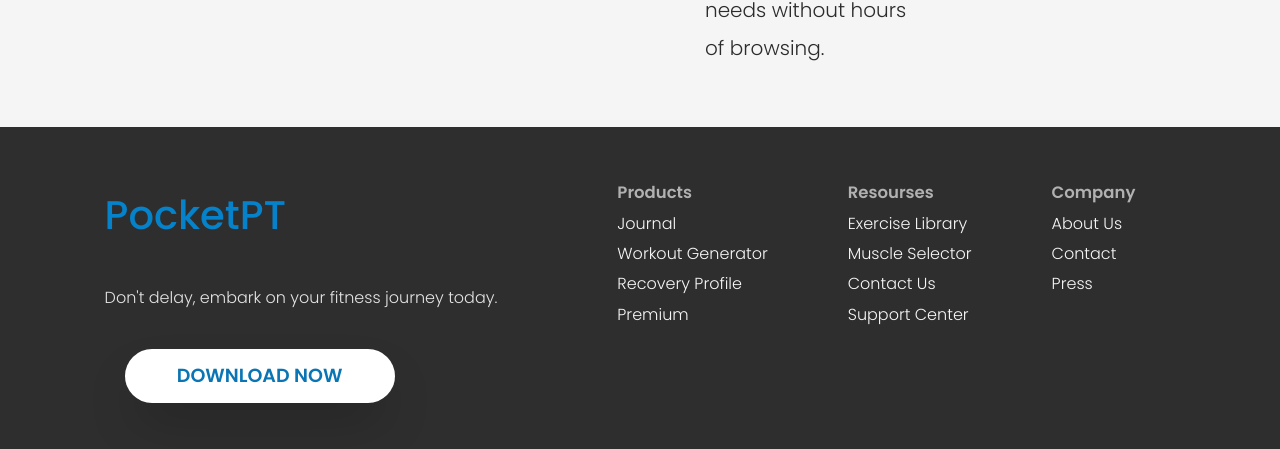
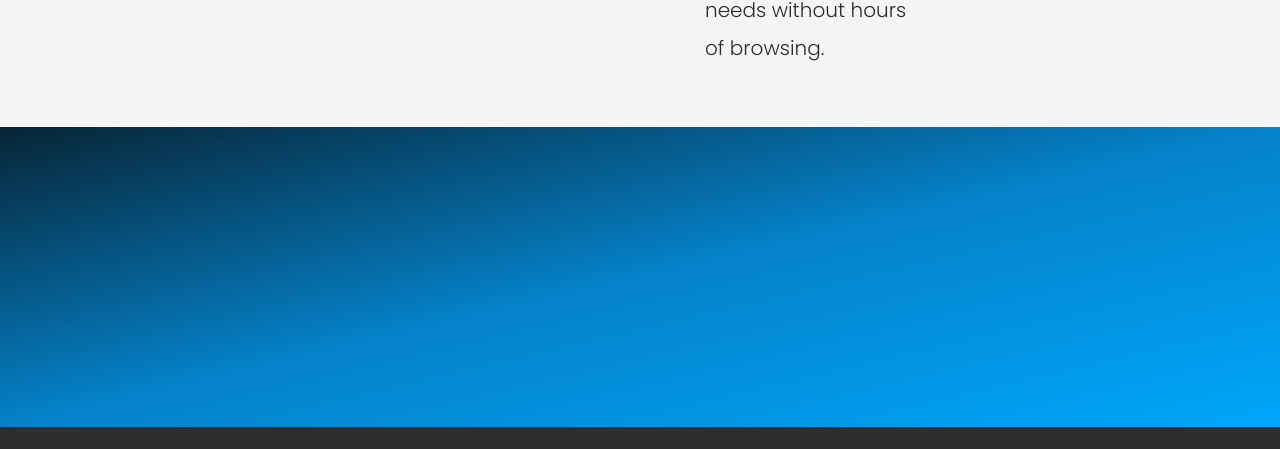
Before and after one commit to Hugo8814/PT-beta, a website: page index.html in a window 1280 px wide. Shown: the part 2919-3368 px from the top of the page. Drawn offline with Linux system fonts and the light colour scheme.

Commit message:
added s4

```diff
--- a/css/style.css
+++ b/css/style.css
@@ -321,3 +321,8 @@
 
  color: white;
 }
+
+.section4{
+  height: 30rem;
+  background: linear-gradient(to bottom right, #072536, #0582ca, #00a6fb);
+}
--- a/index.html
+++ b/index.html
@@ -140,6 +140,12 @@
       </div>
     </section>
 
+    <section class="section--4" id="section--4">
+      <div class="section4">
+      </div>
+
+    </section>
+
     <footer class="footer">
       <div class="footer__side1">
         <div class="footer__side1__logo">PocketPT</div>
```
